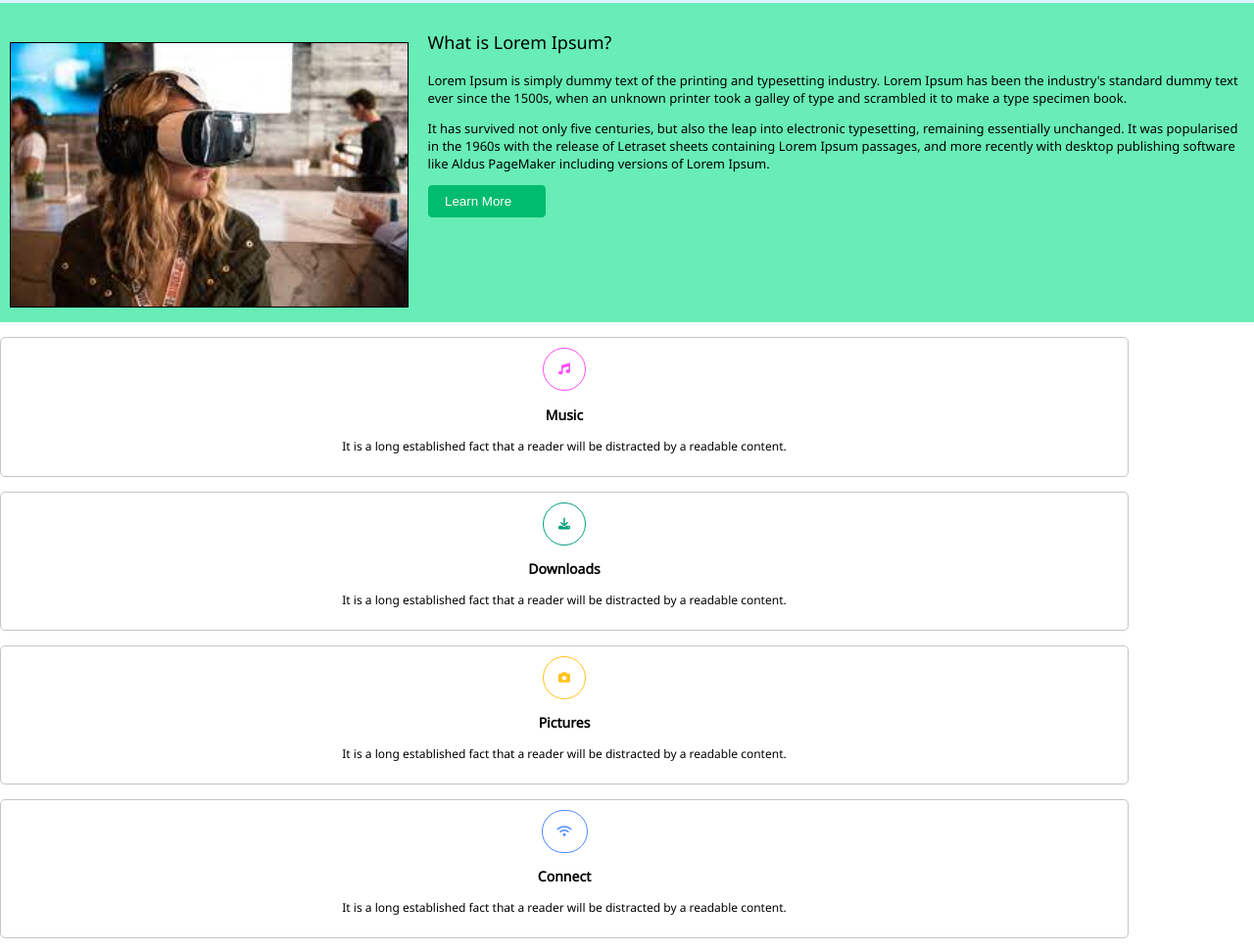
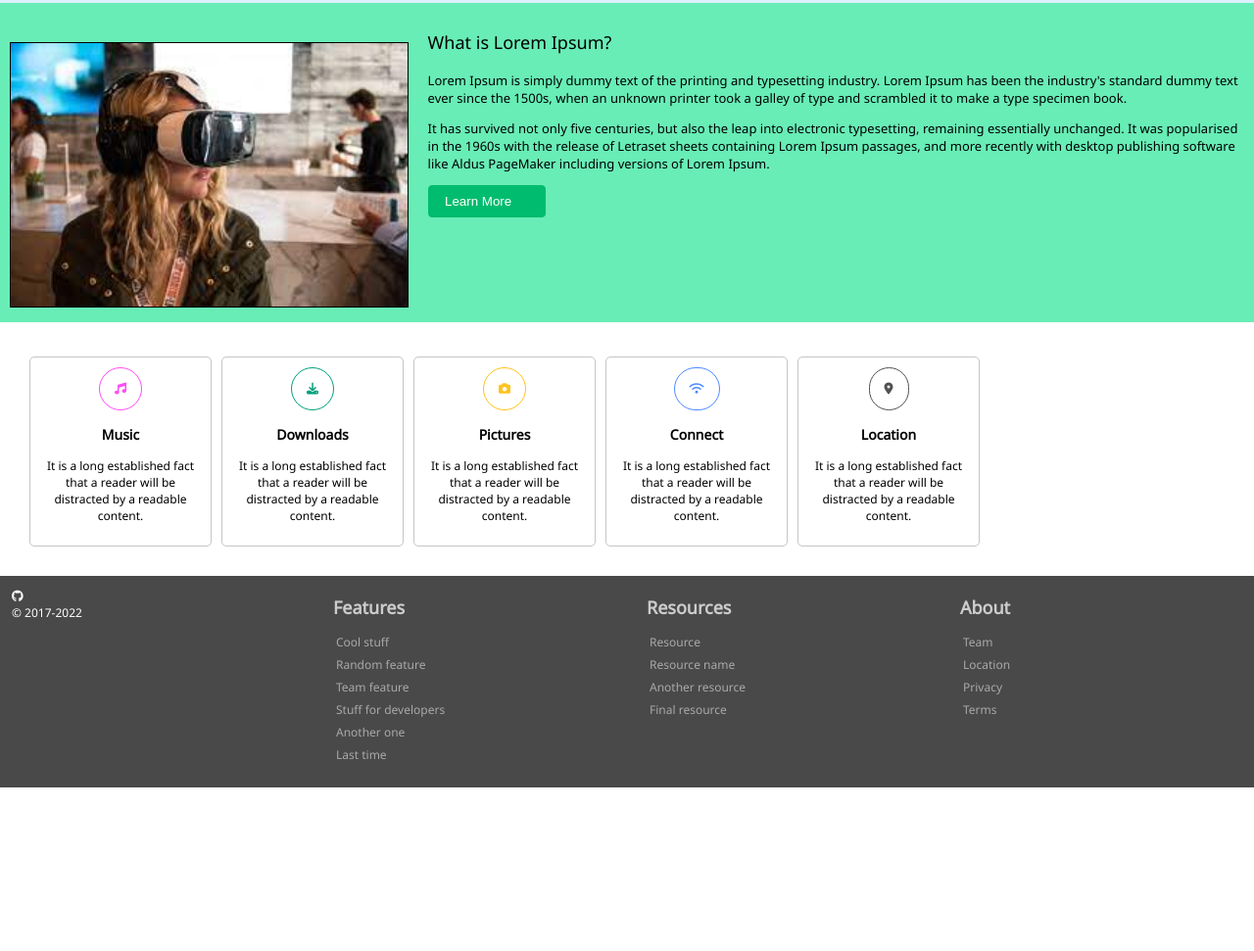
Before and after one commit to nishu-mns/CSS_Assignment_5, a plain HTML site: page index.html in a window 1280 px wide. Shown: the part 374-1345 px from the top of the page at 98% size. After the commit the page ends 1178 px from the top, so only its background shows below. Drawn offline with Linux system fonts and the light colour scheme.

Commit message:
Assignment 5 submitted

```diff
--- a/index.html
+++ b/index.html
@@ -28,10 +28,10 @@
 
     <div class="sec1">
         <div class="row">
-            <div class="col-4">
+            <div class="col-4 col-s-5">
                 <img src="image1.jfif" alt="A girl with Laptop">
             </div>
-            <div class="col-8">
+            <div class="col-8 col-s-7">
                 <p style="font-size: large;">What is Lorem Ipsum?</p>
                 <p style="font-size: small;">Lorem Ipsum is simply dummy text of the printing and typesetting industry.
                     Lorem Ipsum has been the
@@ -48,10 +48,10 @@
 
     <div class="sec2">
         <div class="row">
-            <div class="col-4">
+            <div class="col-4 col-s-5">
                 <img src="image2.jfif" alt="A girl with AI vision.">
             </div>
-            <div class="col-8">
+            <div class="col-8 col-s-7">
                 <p style="font-size: large;">What is Lorem Ipsum?</p>
                 <p style="font-size: small;">Lorem Ipsum is simply dummy text of the printing and typesetting industry.
                     Lorem Ipsum has been the
@@ -68,27 +68,27 @@
 
     <div class="sec3">
         <div class="row">
-        <div class="card music col-s-4">
+            <div class="card music col-s-4 col-2">
                 <i class="fa-solid fa-music"></i>
                 <h3>Music</h3>
                 <p>It is a long established fact that a reader will be distracted by a readable content.</p>
             </div>
-        <div class="card downloads col-s-4">
+            <div class="card downloads col-s-4 col-2">
                 <i class="fa-solid fa-download"></i>
                 <h3>Downloads</h3>
                 <p>It is a long established fact that a reader will be distracted by a readable content.</p>
             </div>
-        <div class="card pictures col-s-4">
+            <div class="card pictures col-s-4 col-2">
                 <i class="fa-solid fa-camera"></i>
                 <h3>Pictures</h3>
                 <p>It is a long established fact that a reader will be distracted by a readable content.</p>
             </div>
-        <div class="card connect col-s-4">
+            <div class="card connect col-s-6 col-2">
                 <i class="fa-solid fa-wifi"></i>
                 <h3>Connect</h3>
                 <p>It is a long established fact that a reader will be distracted by a readable content.</p>
             </div>
-        <div class="card location col-s-4">
+            <div class="card location col-s-6 col-2">
                 <i class="fa-solid fa-location-dot"></i>
                 <h3>Location</h3>
                 <p>It is a long established fact that a reader will be distracted by a readable content.</p>
@@ -96,12 +96,12 @@
         </div>
     </div>
 
-    <footer>
-        <div style="padding: 12px; color: white;">
+    <footer class="row">
+        <div style="padding: 12px; color: white;" class="col-3 col-s-3">
             <i class="fa-brands fa-github"></i><br>
             &copy; 2017-2022
         </div>
-        <div>
+        <div class="col-3 col-s-3">
             <h3>Features</h3>
             <ul>
                 <li>Cool stuff</li>
@@ -112,7 +112,7 @@
                 <li>Last time</li>
             </ul>
         </div>
-        <div>
+        <div class="col-3 col-s-3">
             <h3>Resources</h3>
             <ul>
                 <li>Resource</li>
@@ -121,7 +121,7 @@
                 <li>Final resource</li>
             </ul>
         </div>
-        <div>
+        <div class="col-3 col-s-3">
             <h3>About</h3>
             <ul>
                 <li>Team</li>
--- a/styles.css
+++ b/styles.css
@@ -258,11 +258,10 @@ button:hover i {
 }
 
 .sec3 {
-    display: flex;
-    flex-direction: column;
     text-align: center;
     font-size: 12px;
     align-items: center;
+    margin: 2px auto;
 }
 
 .card {
@@ -271,6 +270,7 @@ button:hover i {
     padding: 10px;
     margin-top: 15px;
     border-radius: 5px;
+    margin-left: 15px;
     transition: all 0.3s ease-out;
 }
 
@@ -325,31 +325,31 @@ button:hover i {
 }
 
 .music:hover {
-    transform: scale(1.03);
+    transform: scale(1.01);
     background-color: rgb(255, 108, 247);
     border: 2px solid rgb(255, 108, 247);
 }
 
 .downloads:hover {
-    transform: scale(1.03);
+    transform: scale(1.01);
     background-color: rgb(15, 165, 131);
     border: 2px solid rgb(15, 165, 131);
 }
 
 .pictures:hover {
-    transform: scale(1.03);
+    transform: scale(1.01);
     background-color: rgb(255, 195, 27);
     border: 2px solid rgb(255, 195, 27);
 }
 
 .connect:hover {
-    transform: scale(1.03);
+    transform: scale(1.01);
     background-color: rgb(95, 139, 255);
     border: 2px solid rgb(95, 139, 255);
 }
 
 .location:hover {
-    transform: scale(1.03);
+    transform: scale(1.01);
     background-color: rgb(81, 81, 81);
     border: 2px solid rgb(81, 81, 81);
 }
@@ -362,8 +362,6 @@ footer {
     margin-top: 30px;
     background-color: #494949;
     margin-bottom: -16px;
-    display: flex;
-    flex-direction: column;
     color: #a9a9a9;
     font-size: 12px;
 }
@@ -384,8 +382,28 @@ footer h3 {
     margin: 10px;
 }
 
-/* @media only screen and (orientation: Portrait) {
+@media only screen and (min-width: 600px) {
+    .card{
+        width: 30%;
+        margin-left: 5px;
+    }
+
+    /* .sec1{
+        position: relative;
+    }
+
     .sec1 img{
-        float: left;
+        right: 0;
+    } */
+}
+
+@media only screen and (min-width: 768px){
+    .card{
+        width: 15%;
+        margin-left: 10px;
     }
-} */
+
+    .sec3{
+        margin: 20px;
+    }
+}
```
Lines whose indentation alone changed are shown as unchanged.
